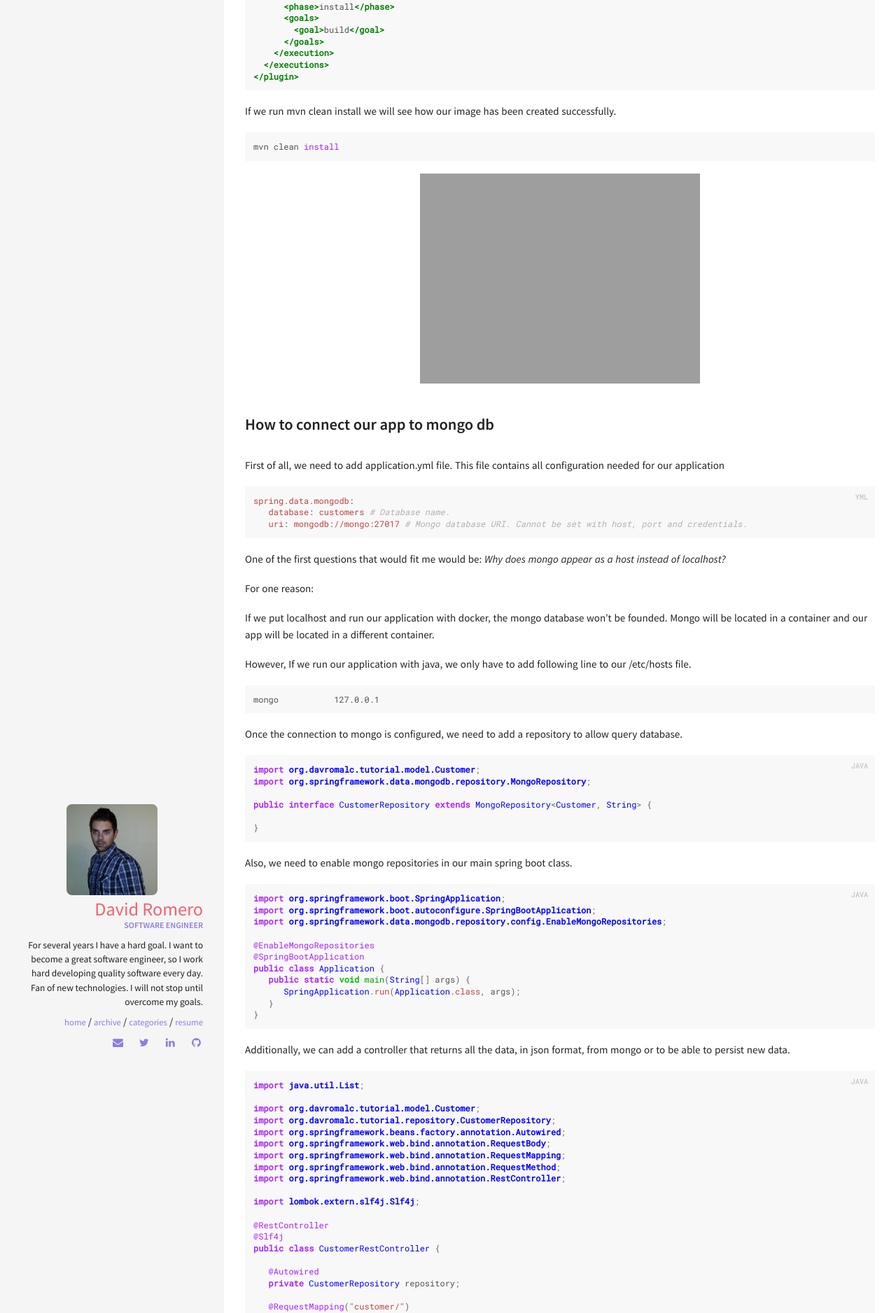
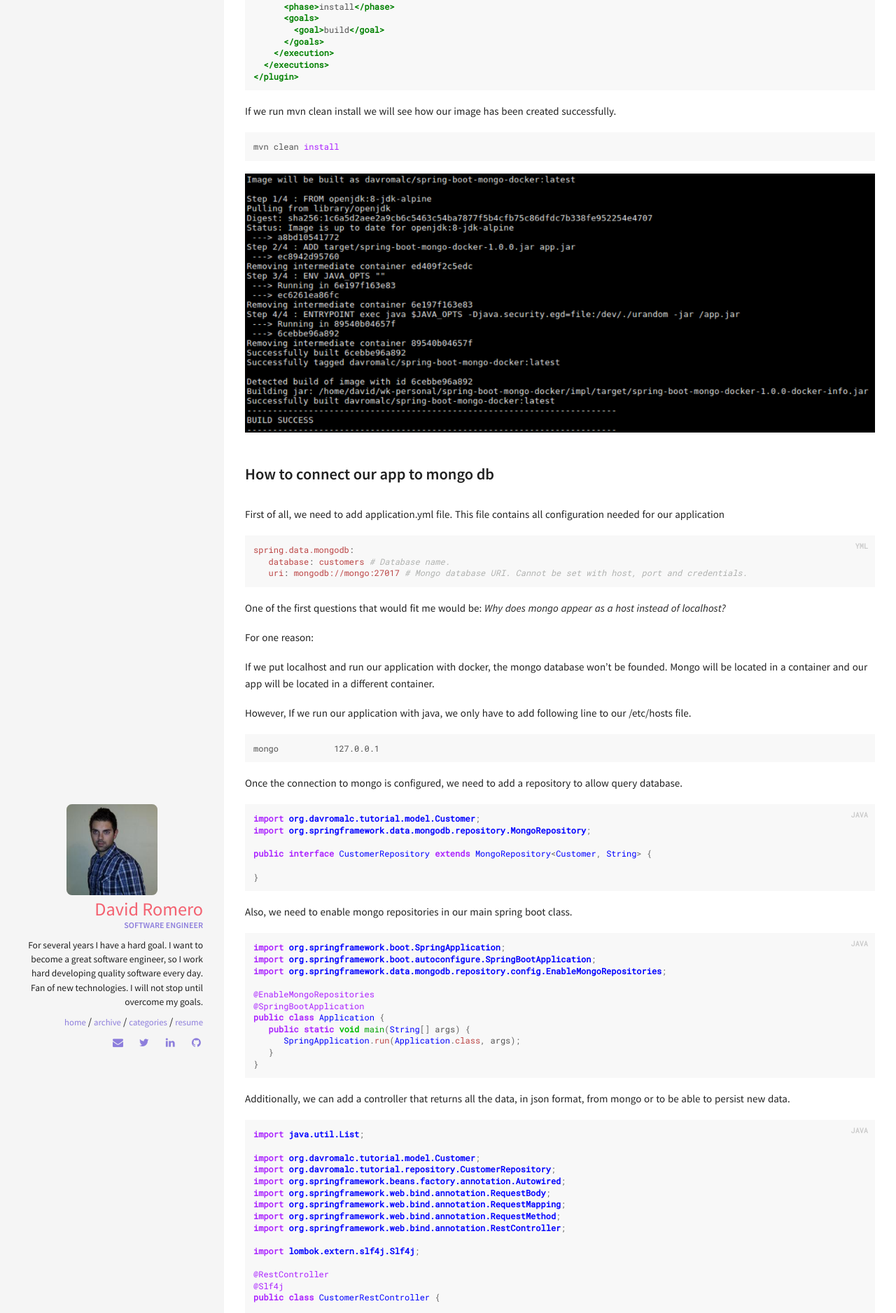
Before and after one commit to david-romero/david-romero.github.io, a Jekyll site: the page built from _posts/2017-10-07-springboot-mongo-and-docker.run-all-with-a-single-command.md, in a window 1280 px wide. Shown: the part 1135-3011 px from the top of the page at 70% size. Built offline with Jekyll 4.4.1, drawn with Linux system fonts in a browser that asks for light colours; some of the changed text lies outside the part shown.

Commit message:
Fix broken links

```diff
--- a/_posts/2017-10-07-springboot-mongo-and-docker.run-all-with-a-single-command.md
+++ b/_posts/2017-10-07-springboot-mongo-and-docker.run-all-with-a-single-command.md
@@ -45,7 +45,7 @@ If we run mvn clean install we will see how our image has been created successfu
 mvn clean install
 ~~~
 
-![Build Successfully]({{ "/img/Buildimange.png" | absolute_url }})
+![Build Successfully]({{ "/img/buildImage.png" | absolute_url }})
 
 ### How to connect our app to mongo db
 
```
Also changed, not shown: img/buildImage.png (renamed from img/BuildImage.png).
